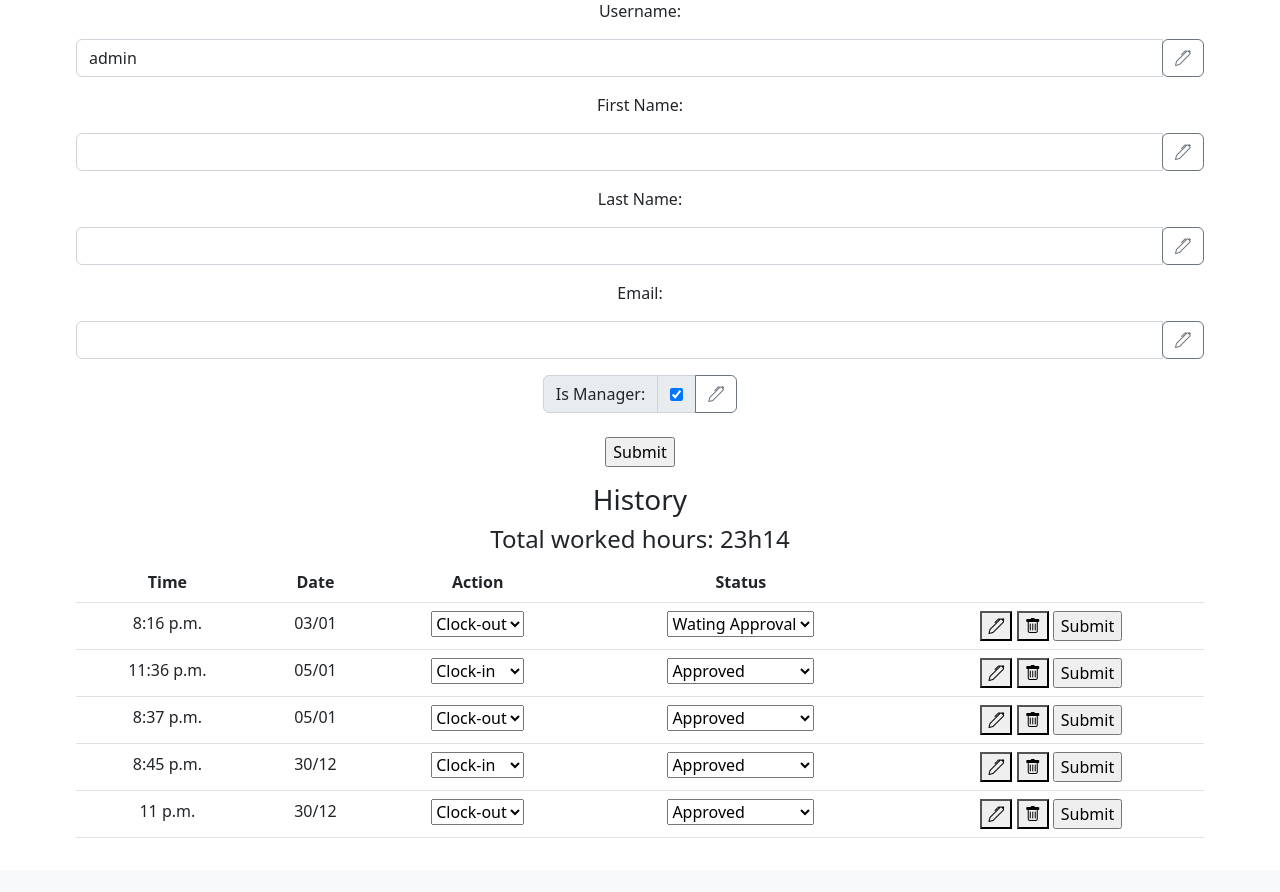
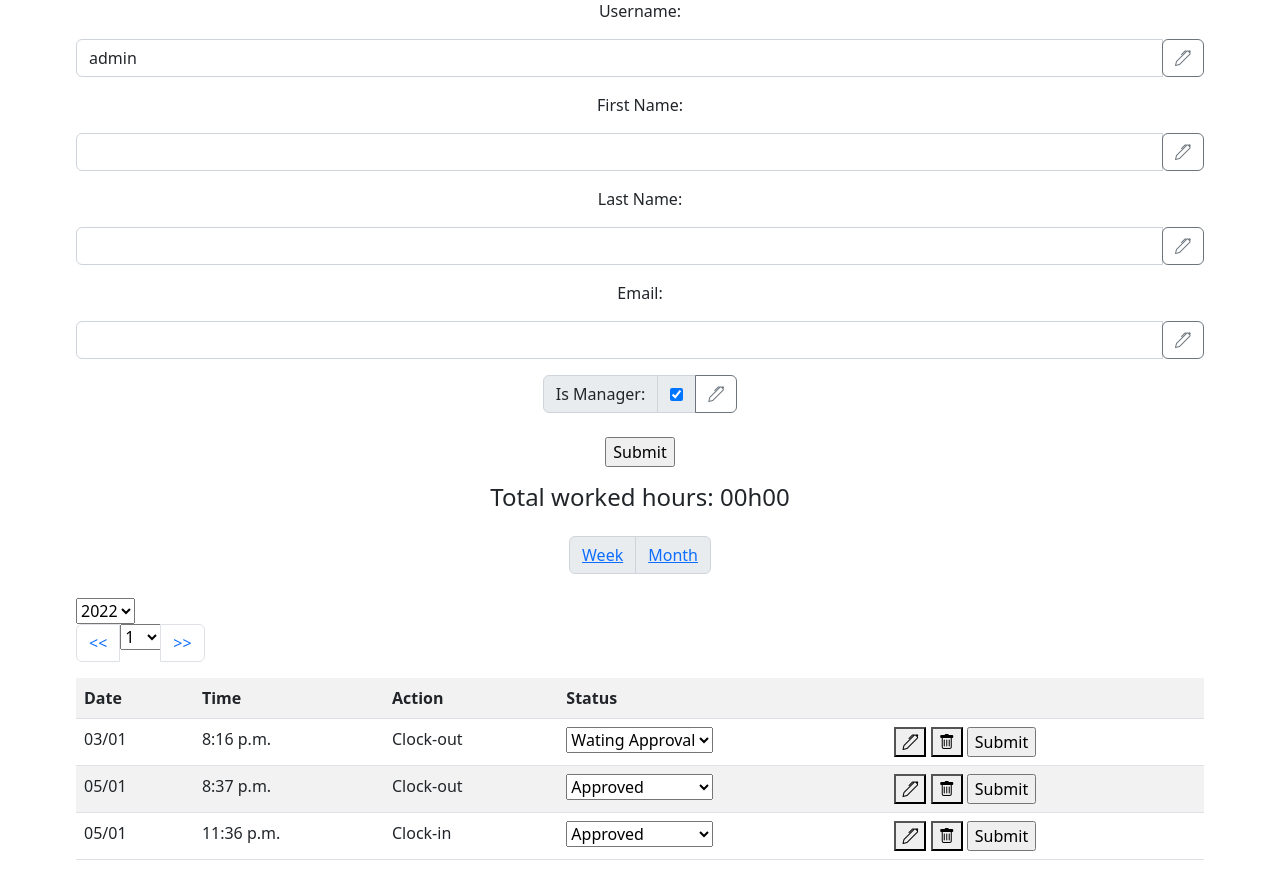
Before and after one commit to gvtrindade/time-keeper, a Django app: page /users/1 in a window 1280 px wide. Shown: the part 103-995 px from the top of the page. Before the commit the page ends 941 px from the top, so only its background shows below. Run offline with Django 4.2, Linux system fonts and the light colour scheme; a user stored in the database is signed in; data comes from the database, SQL or seed files in the repository; both versions use the stored data as it was after the commit.

Commit message:
Month/Week of the year pagination added; Record/User delete

```diff
--- /dev/null
+++ b/timekeeper/backend/static/js/historyTable.js
@@ -0,0 +1,26 @@
+csrftoken = document.getElementsByName('csrfmiddlewaretoken')[0].value
+
+function onChangeSelect(isMonth, year, number){
+  window.location.href = `${window.location.pathname}?month=${isMonth}&year=${year}&number=${number}`;
+}
+
+function editInput(elementId) {
+  targetElement = document.getElementById(elementId)
+  targetElement.disabled = !targetElement.disabled
+}
+
+function deleteRecord(elementId) {
+  fetch(`/delete_record/${elementId}`, {
+    method: 'DELETE',
+    headers: {
+      'Content-Type': 'application/json',
+      'X-CSRFToken': csrftoken
+    }
+  })
+  .then(result => {
+    window.location.reload()
+  })
+  .catch(error => {
+    console.error(error)
+  })
+}
--- a/timekeeper/backend/static/js/user.js
+++ b/timekeeper/backend/static/js/user.js
@@ -2,7 +2,3 @@ function editInput(elementId) {
   targetElement = document.getElementById(elementId)
   targetElement.disabled = !targetElement.disabled
 }
-
-function deleteRecord(elementId) {
-
-}
--- a/timekeeper/backend/templates/backend/base.html
+++ b/timekeeper/backend/templates/backend/base.html
@@ -18,7 +18,7 @@
 
   <nav class="navbar navbar-expand-lg bg-light">
     <div class="container-fluid">
-      <a class="navbar-brand" href="{% url 'backend:history' %}">TimeKeeper</a>
+      <a class="navbar-brand" href="{% url 'backend:history' %}?month=false&year={% now 'Y' %}&number={% now 'W' %}">TimeKeeper</a>
       <button class="navbar-toggler" type="button" data-bs-toggle="collapse" data-bs-target="#navbarNav"
         aria-controls="navbarNav" aria-expanded="false" aria-label="Toggle navigation">
         <span class="navbar-toggler-icon"></span>
@@ -27,7 +27,8 @@
       <div class="collapse navbar-collapse" id="navbarNav">
         <ul class="navbar-nav">
           <li class="nav-item">
-            <a class="nav-link active" aria-current="page" href="{% url 'backend:history' %}">History</a>
+            <a class="nav-link active" aria-current="page"
+              href="{% url 'backend:history' %}?month=false&year={% now 'Y' %}&number={% now 'W' %}">History</a>
           </li>
           <li class="nav-item">
             <a class="nav-link" href="{% url 'backend:include' %}">Include</a>
--- /dev/null
+++ b/timekeeper/backend/templates/backend/historyTable.html
@@ -0,0 +1,107 @@
+{% load static %}
+{% block history %}
+<div class="historyContainer pb-3">
+  <h4 class="text-center mb-2 p-3">Total worked hours: {{ workedHours }}</h4>
+
+  <div class="input-group flex-nowrap my-2 mb-4 justify-content-center">
+    <span class="input-group-text">
+      <a href="?month=false&year={{year}}&number={{number}}">Week</a>
+    </span>
+    <div class="input-group-text">
+      <a href="?month=true&year={{year}}&number={{number}}">Month</a>
+    </div>
+  </div>
+
+  <select onchange="onChangeSelect('{{month}}', event.srcElement.value, '{{number}}')">
+    {% for optionYear in years %}
+    <option value="{{optionYear}}" {% if optionYear == year|add:0 %} selected {% endif %}>{{optionYear}}</option>
+    {% endfor %}
+  </select>
+
+  <nav aria-label="Page navigation example" class="justify-content-center">
+    <ul class="pagination">
+
+      <li class="page-item">
+        <a class="page-link" href="?month={{month}}&year={{year}}&number={{number|add:'-1'}}"
+        {% if number|add:'-1' == 0 %} style="pointer-events: none; background-color: rgb(235, 235, 235);" {% endif %}>
+          <<
+        </a>
+      </li>
+
+      <li class="page-item">
+        <select onchange="onChangeSelect('{{month}}', '{{year}}', event.srcElement.value)">
+          {% for optionNumber in range %}
+          <option value="{{optionNumber}}" {% if optionNumber == number|add:0 %} selected {% endif %}>{{optionNumber}}</option>
+          {% endfor %}
+        </select>
+      </li>
+
+      <li class="page-item">
+        <a class="page-link" href="?month={{month}}&year={{year}}&number={{number|add:1}}"
+        {% if month == 'true' and number|add:1 == 13 or month == 'false' and number|add:1 == 53 %}
+          style="pointer-events: none; background-color: rgb(235, 235, 235);" {% endif %}>
+          >>
+        </a>
+      </li>
+    </ul>
+  </nav>
+
+  <table class="table table-striped">
+    <tr>
+      <th scope="col">Date</th>
+      <th scope="col">Time</th>
+      <th scope="col">Action</th>
+      <th scope="col">Status</th>
+      {% if not isHistory %}
+      <th></th>
+      {% endif %}
+    </tr>
+
+    {% if records %}
+    {% for record in records %}
+    <tr>
+        <form action="" method="post">
+          {% csrf_token %}
+          <td>{{ record.date|date:'d/m' }}</td>
+          <td>{{ record.date|time }}</td>
+          <td><span name="action">{{ record.action }}</span></td>
+          <td>
+            {% if isHistory %}
+              {{ record.status }}
+            {% else %}
+            <select name="status" id="status{{record.id}}" class="status">
+              <option value="Approved" {% if record.status == "Approved" %} selected {% endif %}>Approved</option>
+              <option value="Wating Approval" {% if record.status == "Wating Approval" %} selected {% endif %}>Wating
+                Approval</option>
+              </option>
+            </select>
+            <input type="text" name="id" value="{{record.id}}" hidden>
+            {% endif %}
+          </td>
+          {% if not isHistory %}
+          <td>
+            <button class="editIcon" type="button" onclick="editInput('record{{record.id}}')">
+              <i class="bi bi-pen"></i>
+            </button>
+            <button class="deleteIcon" type="button" onclick="deleteRecord('{{record.id}}')">
+              <i class="bi bi-trash"></i>
+            </button>
+            <input class="saveIcon" type="submit">
+            <i class="bi bi-floppy"></i>
+            </input>
+          </td>
+          {% endif %}
+        </form>
+      </tr>
+      {% endfor %}
+    {% else %}
+    <tr>
+      <td colspan="100%" class="text-center">No records found</td>
+    </tr>
+    {% endif %}
+
+  </table>
+</div>
+
+<script src="{% static 'js/historyTable.js' %}"></script>
+{% endblock history %}
--- a/timekeeper/backend/templates/backend/user.html
+++ b/timekeeper/backend/templates/backend/user.html
@@ -71,61 +71,8 @@
     <input type="submit" value="Submit">
   </form>
 </div>
-<div class="historyContainer text-center mu-4 py-3">
-  <h3>History</h3>
-  <h4>Total worked hours: {{ workedHours }}</h4>
-  <table class="table">
-    <tr>
-      <th>Time</th>
-      <th>Date</th>
-      <th>Action</th>
-      <th>Status</th>
-      <th></th>
-    </tr>
-    {% if records %}
-      {% for record in records %}
-      <tr>
-        <form action="" method="post">
-          {% csrf_token %}
 
-          <td>{{ record.date|time }}</td>
-          <td>{{ record.date|date:'d/m' }}</td>
-          <td>
-            <select name="action" id="action{{record.id}}" class="action">
-              <option value="Clock-in" {% if record.action == "Clock-in" %} selected {% endif %}>Clock-in</option>
-              <option value="Clock-out" {% if record.action == "Clock-out" %} selected {% endif %}>Clock-out</option>
-              </option>
-            </select>
-          </td>
-          <td>
-            <select name="status" id="status{{record.id}}" class="status">
-              <option value="Approved" {% if record.status == "Approved" %} selected {% endif %}>Approved</option>
-              <option value="Wating Approval" {% if record.status == "Wating Approval" %} selected {% endif %}>Wating
-                Approval</option>
-              </option>
-            </select>
-            <input type="text" name="id" value="{{record.id}}" hidden>
-          </td>
-          <td>
-            <button class="editIcon" type="button" onclick="editInput('record{{record.id}}')">
-              <i class="bi bi-pen"></i>
-            </button>
-            <button class="deleteIcon" type="button" onclick="deleteRecord('record{{record.id}}')">
-              <i class="bi bi-trash"></i>
-            </button>
-            <input class="saveIcon" type="submit">
-            <i class="bi bi-floppy"></i>
-            </input>
-          </td>
-        </form>
-      </tr>
-      {% endfor %}
-    {% else %}
-    <tr>
-      <td>No records found</td>
-    </tr>
-    {% endif %}
-  </table>
-</div>
+{% include './historyTable.html' %}
+
 <script src="{% static 'js/user.js' %}"></script>
 {% endblock %}
--- a/timekeeper/backend/urls.py
+++ b/timekeeper/backend/urls.py
@@ -9,4 +9,6 @@ urlpatterns = [
     path("include", views.include, name="include"),
     path("users", views.userList, name="userList"),
     path("users/<int:user_id>", views.user, name="user"),
+    path("delete_record/<int:record_id>", views.delete_record, name="delete_record"),
+    path("delete_user/<int:user_id>", views.delete_user, name="delete_user"),
 ]
--- a/timekeeper/backend/views.py
+++ b/timekeeper/backend/views.py
@@ -1,11 +1,11 @@
 from django.shortcuts import render, redirect
 from django.contrib import messages
 from django.contrib.auth.models import User
+from django.db.models import Q
+from django.http import HttpResponseRedirect
 
+from .models import Record
 from datetime import datetime, timedelta
-from .models import Record
-
-# Create your views here.
 
 
 def index(req):
@@ -23,10 +23,35 @@ def history(req):
         record.status = "Approved"
         record.action = req.POST.get("action")
         record.save()
-        return redirect("/history")
+        current_week = f"?month=false&year={datetime.now().year}&number={datetime.now().strftime('%V')}"
+        return redirect(f"/history{current_week}")
+
     else:
-        records = Record.objects.filter(user=req.user).order_by("date__day")
-        context = {"records": records, "workedHours": calculateWorkedHours(records)}
+        try:
+            records = getRecords(req)
+            earliest_Record = (
+                Record.objects.filter(user=req.user).earliest("date__year").date.year
+            )
+            context = {
+                "records": records,
+                "workedHours": calculateWorkedHours(records),
+                "years": range(earliest_Record, datetime.now().year + 1),
+            }
+        except:
+            context = {
+                "records": [],
+                "years": range(datetime.now().year, datetime.now().year + 1),
+            }
+
+        context = {
+            **context,
+            "isHistory": True,
+            "year": req.GET.get("year"),
+            "month": req.GET.get("month"),
+            "number": req.GET.get("number"),
+            "range": range(1, 13) if req.GET.get("month") == "true" else range(1, 53),
+        }
+        context.update()
         return render(req, "backend/history.html", context)
 
 
@@ -41,7 +66,9 @@ def include(req):
         record.date = getDate(req)
         record.action = req.POST.get("action")
         record.save()
-        return redirect("/history")
+        current_week = f"?month=false&year={datetime.now().year}&number={datetime.now().strftime('%V')}"
+        return redirect(f"/history{current_week}")
+
     else:
         return render(req, "backend/include.html")
 
@@ -52,13 +79,14 @@ def getDate(req):
 
 
 def userList(req):
+    current_week = f"?month=false&year={datetime.now().year}&number={datetime.now().strftime('%V')}"
     if not req.user.is_authenticated:
         messages.success(req, ("You must login to access this page"))
         return redirect("/auths")
 
     if not req.user.is_staff:
         messages.success(req, ("You can't access this page"))
-        return redirect("/history")
+        return redirect(f"/history{current_week}")
 
     users = User.objects.all
     context = {"users": users}
@@ -66,13 +94,14 @@ def userList(req):
 
 
 def user(req, user_id):
+    current_week = f"?month=false&year={datetime.now().year}&number={datetime.now().strftime('%V')}"
     if not req.user.is_authenticated:
         messages.success(req, ("You must login to access this page"))
         return redirect("/auths")
 
     if not req.user.is_staff:
         messages.success(req, ("You can't access this page"))
-        return redirect("/history")
+        return redirect(f"/history{current_week}")
 
     listed_user = User.objects.get(id=user_id)
     if req.method == "POST":
@@ -86,17 +115,55 @@ def user(req, user_id):
             listed_user.save()
         else:
             record = Record.objects.get(id=req.POST.get("id"))
-            record.action = req.POST.get("action")
             record.status = req.POST.get("status")
             record.save()
 
-    records = Record.objects.filter(user=listed_user).order_by("date__day")
+    try:
+        records = getRecords(req)
+        earliest_Record = (
+            Record.objects.filter(user=listed_user).earliest("date__year").date.year
+        )
+
+        context = {
+            "listed_user": listed_user,
+            "records": records,
+            "workedHours": calculateWorkedHours(records),
+            "years": range(earliest_Record, datetime.now().year + 1),
+        }
+    except:
+        context = {
+            "records": [],
+            "years": range(datetime.now().year, datetime.now().year + 1),
+        }
+
     context = {
+        **context,
         "listed_user": listed_user,
-        "records": records,
-        "workedHours": calculateWorkedHours(records),
+        "isHistory": False,
+        "year": req.GET.get("year"),
+        "month": req.GET.get("month"),
+        "number": req.GET.get("number"),
+        "range": range(1, 13) if req.GET.get("month") == "true" else range(1, 53),
     }
+
     return render(req, "backend/user.html", context)
+
+
+def getRecords(req):
+    year = req.GET.get("year") if req.GET.get("year") else datetime.now().year
+    number = (
+        req.GET.get("number")
+        if req.GET.get("number")
+        else datetime.now().strftime("%V")
+    )
+    query = Q(user=req.user, date__year=int(year))
+
+    if req.GET.get("month") == "true":
+        query.add(Q(date__month=int(number)), "AND")
+    else:
+        query.add(Q(date__week=int(number)), "AND")
+
+    return Record.objects.filter(query).order_by("date__day", "date__hour")
 
 
 def calculateWorkedHours(records):
@@ -110,15 +177,26 @@ def calculateWorkedHours(records):
 
     for record in check_in_records:
         record_index = next(i for i, x in enumerate(list(records)) if x.id == record.id)
-        if record_index + 1 < len(records):
-            if (
-                records[record_index].date.day == records[record_index + 1].date.day
-                and records[record_index + 1].action == "Clock-out"
-                and records[record_index + 1].status == "Approved"
-            ):
-                worked_hours += (
-                    records[record_index + 1].date - records[record_index].date
-                )
+        if record_index + 1 < len(records) and (
+            records[record_index].date.day == records[record_index + 1].date.day
+            and records[record_index + 1].action == "Clock-out"
+            and records[record_index + 1].status == "Approved"
+        ):
+            worked_hours += records[record_index + 1].date - records[record_index].date
 
     worked_seconds = worked_hours.seconds
     return "{:02}h{:02}".format(worked_seconds // 3600, worked_seconds % 3600 // 60)
+
+
+def delete_record(req, record_id):
+    if req.method == "DELETE":
+        print("Record: ", record_id)
+        record = Record.objects.get(pk=record_id)
+        record.delete()
+        return HttpResponseRedirect("/history")
+
+
+def delete_user(req, user_id):
+    user = User.objects.get(pk=user_id)
+    user.delete()
+    return HttpResponseRedirect("/users")
```
Also changed, not shown: timekeeper/auths/views.py (+32 -23 lines), timekeeper/backend/static/js/userList.js (added, +17 -0 lines), timekeeper/backend/templates/backend/history.html (+4 -22 lines), timekeeper/backend/templates/backend/userList.html (+10 -2 lines), timekeeper/backend/static/js/history.js (line endings or trailing spaces), timekeeper/db.sqlite3.
